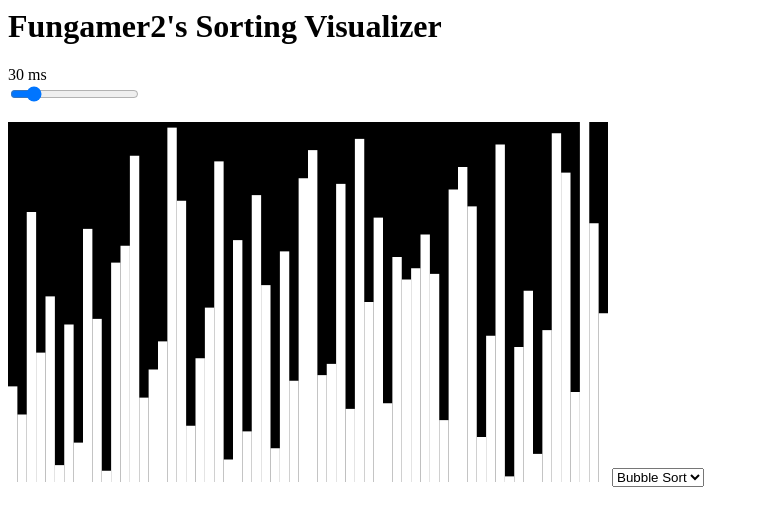
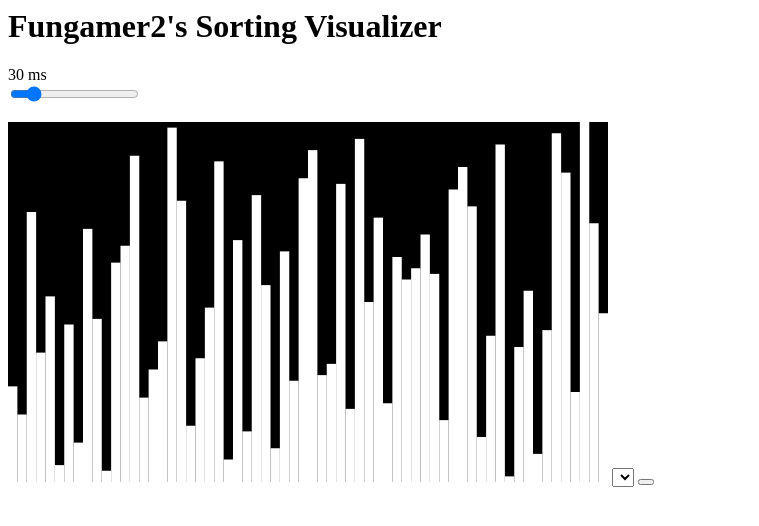
Before and after one commit to fungamer2-2/JavaScript-Sorting-Visualizer, a plain HTML site: page index.html in a window 1280 px wide. Shown: the whole page, without its empty margins (0-759 px from the left). Drawn offline with Linux system fonts and the light colour scheme.

Commit message:
Update index.html

```diff
--- a/index.html
+++ b/index.html
@@ -8,6 +8,7 @@
         <br><br>
         <canvas id="renderer" width="600" height="360"></canvas>
         <select id="algorithmSelector"></select>
+        <button id="runAlgorithm" onclick="runCurrentAlgorithm()>Run Algorithm</button>
 
         <script src="./Algorithms/BubbleSort.js" defer></script>
         <script src="index.js" defer></script>
```
